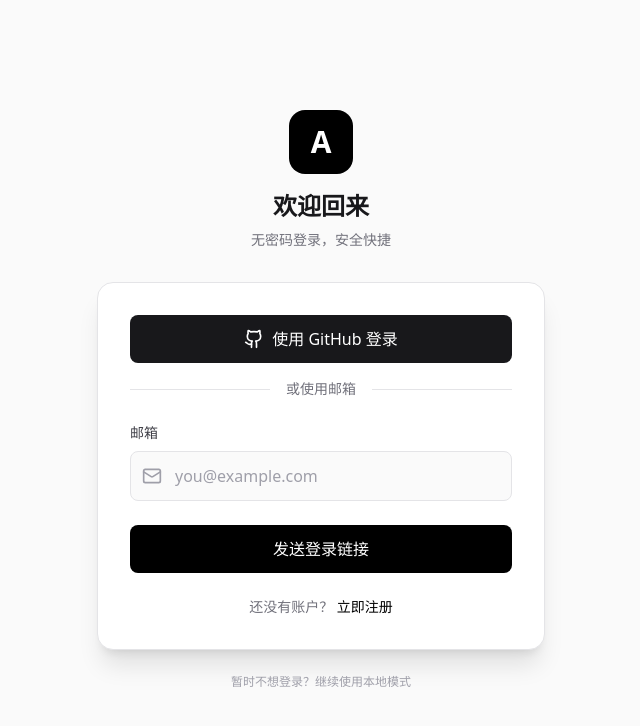
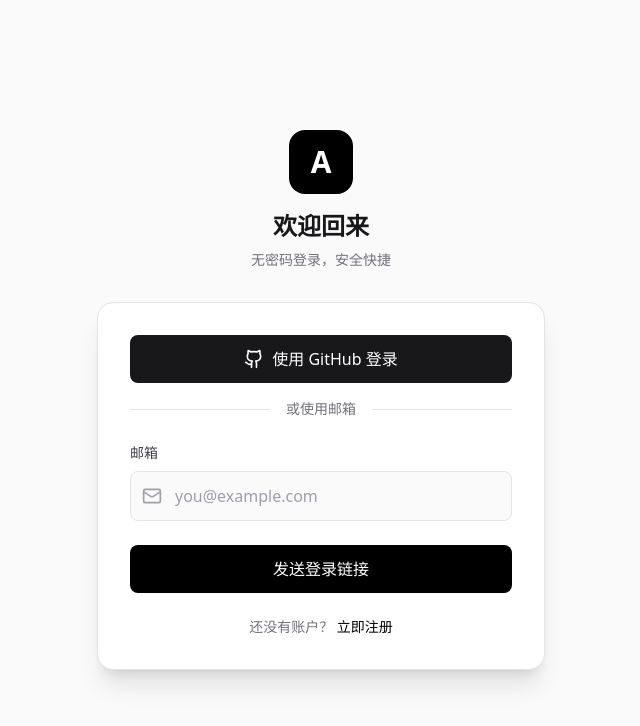
Before and after one commit to Theoool/OnlyRead, a Next.js app: page /auth in a window 1280 px wide. Shown: the top 726 px of the page, without its empty margins (319-959 px from the left). Built offline with nearby package versions, Linux system fonts and the light colour scheme.

Commit message:
fix: 移除未使用的Card导入和本地模式提示
移除InteractiveQuizView中未使用的Card组件导入，并删除auth页面中的本地模式提示链接以清理界面。

```diff
--- a/app/auth/page.tsx
+++ b/app/auth/page.tsx
@@ -308,20 +308,8 @@ function AuthContent() {
           </div>
         </motion.div>
 
-        {/* Local Mode Notice */}
-        <motion.div
-          initial={{ opacity: 0 }}
-          animate={{ opacity: 1 }}
-          transition={{ delay: 0.4 }}
-          className="mt-6 text-center text-xs text-zinc-400 dark:text-zinc-600"
-        >
-          <button
-            onClick={() => router.push("/")}
-            className="hover:text-zinc-600 dark:hover:text-zinc-400 transition-colors"
-          >
-            暂时不想登录？继续使用本地模式
-          </button>
-        </motion.div>
+
+
       </motion.div>
     </div>
   );
--- a/app/components/learning/pedagogical/InteractiveQuizView.tsx
+++ b/app/components/learning/pedagogical/InteractiveQuizView.tsx
@@ -1,7 +1,6 @@
 import React, { useState } from 'react';
 import { motion, AnimatePresence } from 'framer-motion';
 import { InteractiveQuiz } from '@/lib/core/learning/schemas';
-import { Card } from '@/app/components/ui/card';
 import { Button } from '@/app/components/ui/button';
 import { CheckCircle2, XCircle, Info, ChevronRight, HelpCircle } from 'lucide-react';
 import { cn } from '@/lib/utils';
```
Also changed, not shown: app/read/hooks/useVisibleConcepts.ts (line endings or trailing spaces), lib/core/ai/retrieval/cache.ts (line endings or trailing spaces), lib/core/ai/retrieval/excerpt-extractor.ts (line endings or trailing spaces), lib/core/ai/retrieval/query-builder.ts (line endings or trailing spaces), lib/hooks/use-import-progress.ts (line endings or trailing spaces), lib/types/processed-book.ts (line endings or trailing spaces).
